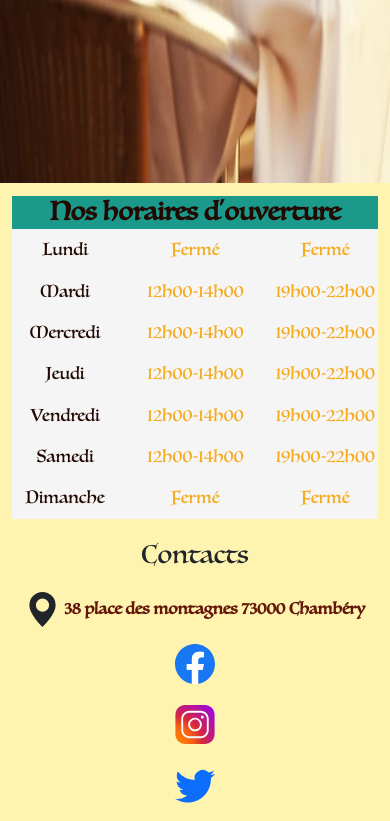
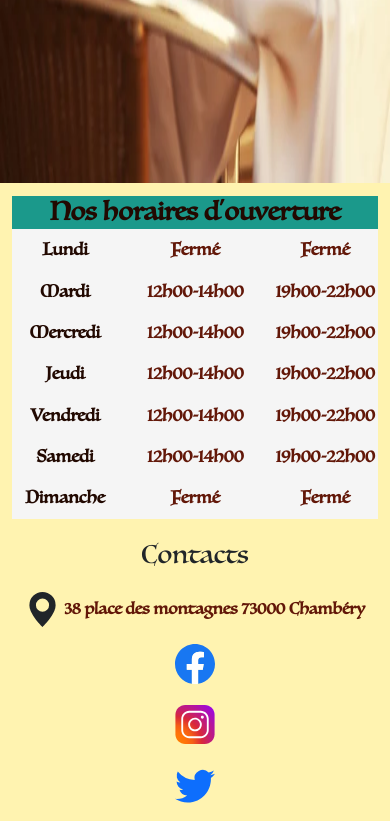
Before and after one commit to yattttta/ECF-site-restaurant, a Symfony app: template symfony/templates/base.html.twig in a window 390 px wide. Shown: the part 661-1482 px from the top of the page. Run offline with Twig, Linux system fonts and the light colour scheme; the template is opened without the code that fills it, so the values that code supplies are empty; some libraries are stand-ins or nearby versions.

Commit message:
#18 Responsive v1.4.1 - Modifs couleurs horaires ouverture

```diff
--- a/symfony/public/navbar/navbar.css
+++ b/symfony/public/navbar/navbar.css
@@ -106,7 +106,7 @@ footer {
     width: 100%;
     background-color: #1b998b;
     font-size: 3vh;
-    font-weight: 600;
+    font-weight: 800;
     color: #220901;
 }
 .openHours {
@@ -114,8 +114,12 @@ footer {
     color: #220901;
     font-size: 2vh;
 }
+.day {
+    font-weight: 800;
+}
 .time {
-    color:#F6AA1C;
+    color:#621708;
+    font-weight: 600;
 }
 .contacts {
     margin-top: 1.5vw;
```
